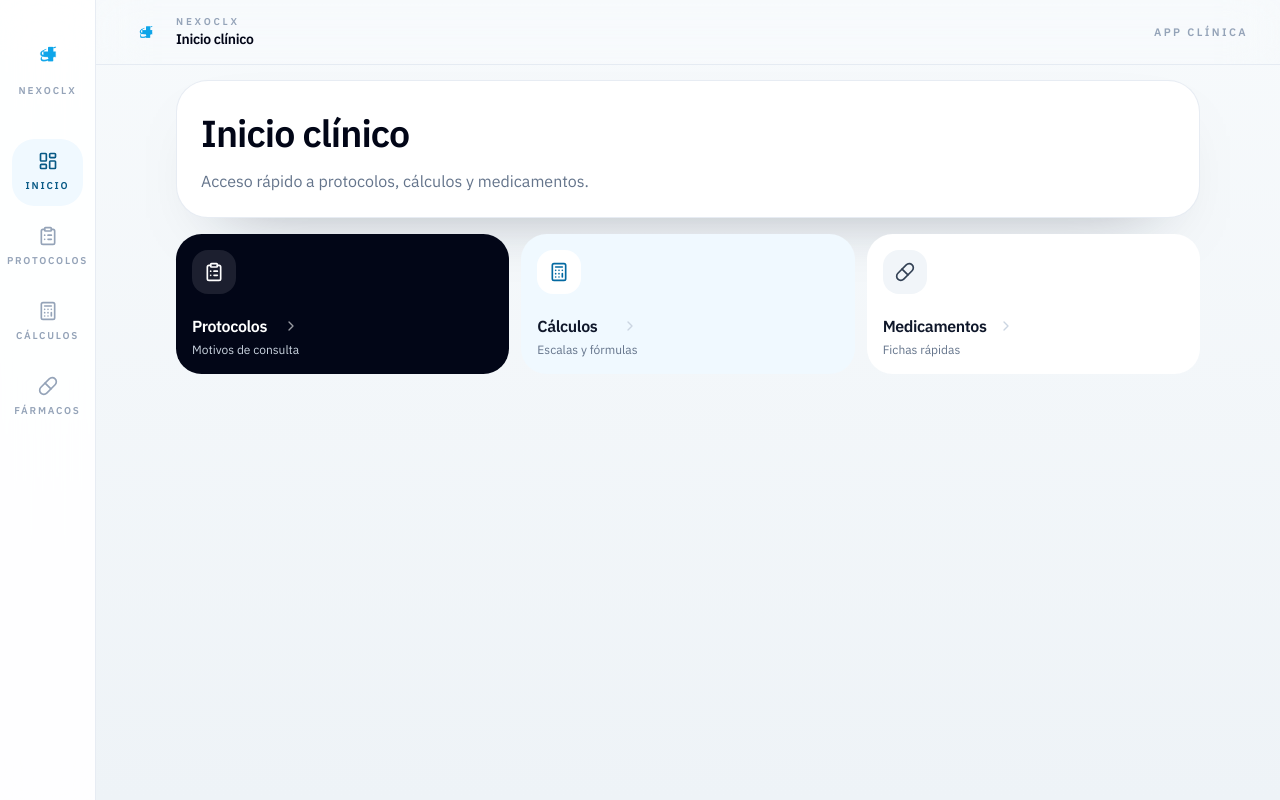
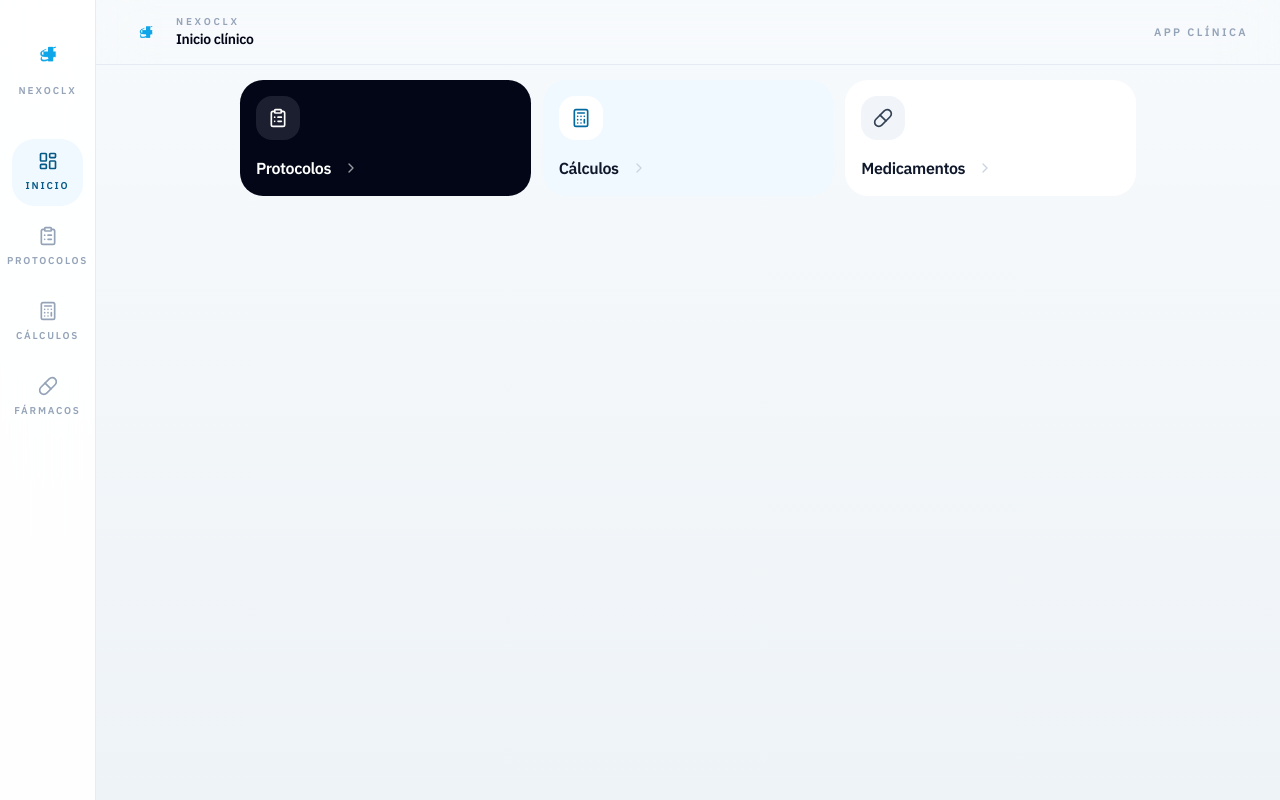
Before and after one commit to olsanju-hub/NexoClx, a React (Vite) app: page / in a window 1280 px wide. Built offline with nearby package versions, Linux system fonts and the light colour scheme.

Commit message:
Reduce home to primary launcher

```diff
--- a/src/App.jsx
+++ b/src/App.jsx
@@ -324,12 +324,12 @@ const HomeShortcutCard = ({ icon: Icon, title, meta, onClick, tone = 'light' })
     <button
       type="button"
       onClick={onClick}
-      className={`group flex min-h-[118px] flex-col justify-between rounded-[1.6rem] border px-4 py-4 text-left transition-colors hover:border-slate-300 ${toneClass}`}
+      className={`group flex min-h-[104px] flex-col justify-between rounded-[1.45rem] border px-4 py-4 text-left transition-colors hover:border-slate-300 ${toneClass}`}
     >
       <span className={`inline-flex h-11 w-11 items-center justify-center rounded-2xl ${iconClass}`}>
         <Icon className="h-5 w-5" />
       </span>
-      <div className="pt-5">
+      <div className="pt-4">
         <div className="flex items-center justify-between gap-3">
           <p className="text-base font-semibold tracking-tight">{title}</p>
           <ChevronRight
@@ -338,7 +338,7 @@ const HomeShortcutCard = ({ icon: Icon, title, meta, onClick, tone = 'light' })
             }`}
           />
         </div>
-        <p className={`mt-1 text-xs ${metaClass}`}>{meta}</p>
+        {meta ? <p className={`mt-1 text-xs ${metaClass}`}>{meta}</p> : null}
       </div>
     </button>
   );
@@ -705,33 +705,23 @@ const CalculatorPanel = ({ calculatorId, values, onChange, onOpenDetail, compact
 };
 
 const HomeView = ({ onProtocolsOpen, onCalculationsOpen, onMedicationsOpen }) => (
-  <div className="mx-auto max-w-5xl space-y-4">
-    <section className={`${shellCardClass} p-5 sm:p-6`}>
-      <h1 className="text-[2rem] font-semibold tracking-tight text-slate-950 sm:text-[2.35rem]">Inicio clínico</h1>
-      <p className="mt-2 max-w-lg text-sm leading-relaxed text-slate-500 sm:text-base">
-        Acceso rápido a protocolos, cálculos y medicamentos.
-      </p>
-    </section>
-
-    <section className="grid gap-3 lg:grid-cols-3">
+  <div className="mx-auto max-w-4xl">
+    <section className="grid gap-3 sm:grid-cols-2 lg:grid-cols-3">
       <HomeShortcutCard
         icon={ClipboardList}
         title="Protocolos"
-        meta="Motivos de consulta"
         onClick={onProtocolsOpen}
         tone="dark"
       />
       <HomeShortcutCard
         icon={Calculator}
         title="Cálculos"
-        meta="Escalas y fórmulas"
         onClick={onCalculationsOpen}
         tone="primary"
       />
       <HomeShortcutCard
         icon={Pill}
         title="Medicamentos"
-        meta="Fichas rápidas"
         onClick={onMedicationsOpen}
       />
     </section>
```
